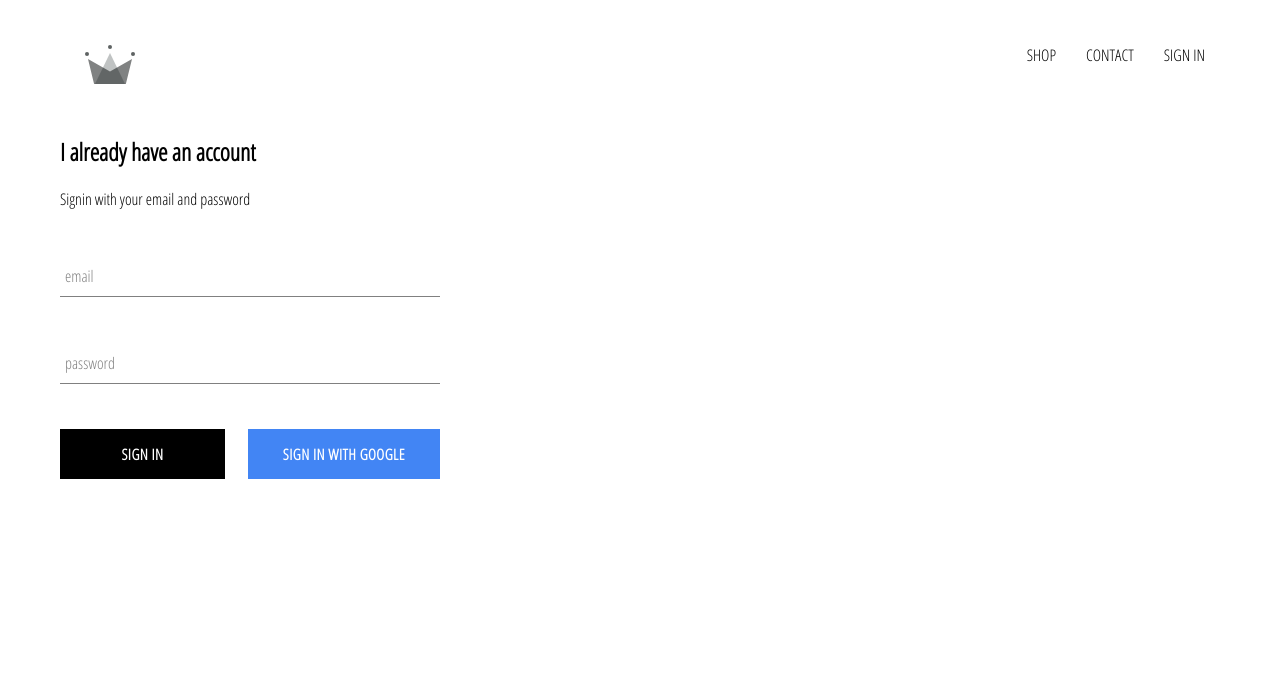
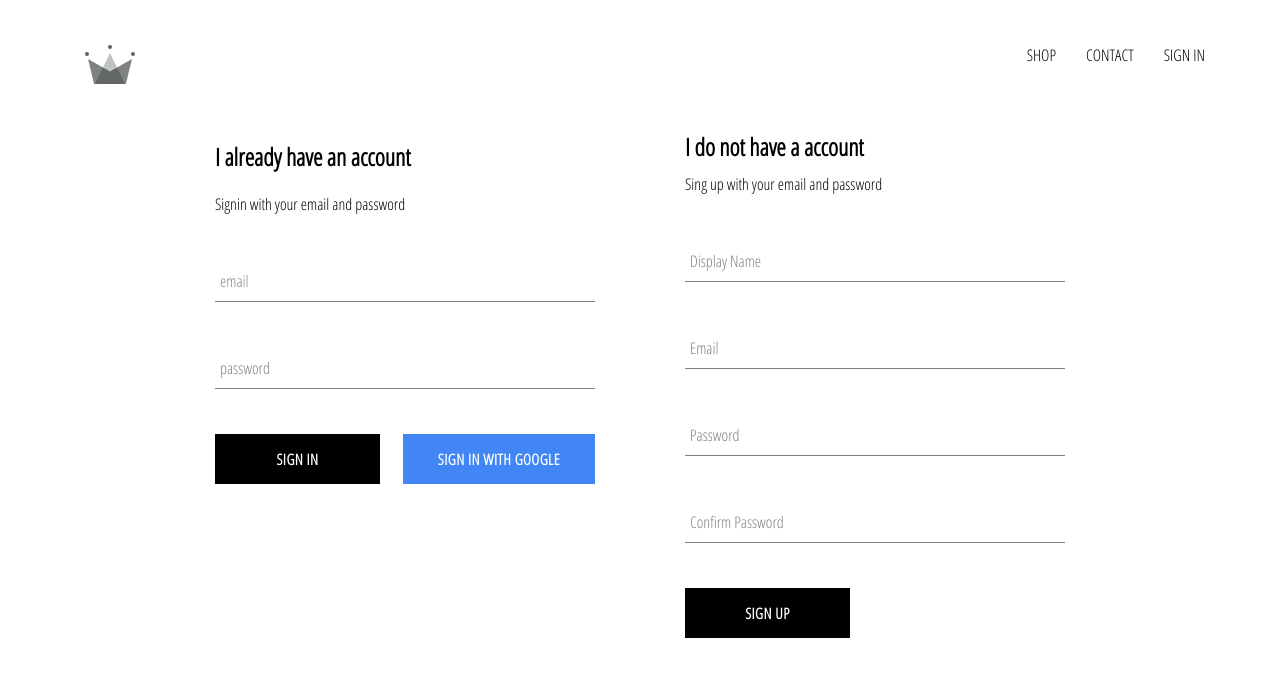
Before and after one commit to SnehaKul/crwn-clothing, a React (Create React App) app: page /signin in a window 1280 px wide. Shown: the top 676 px of the page. Built offline with nearby package versions, Linux system fonts and the light colour scheme; no server answers.

Commit message:
implemented firebase utils, included ability to store authenticated users into our firestore database

```diff
--- a/package.json
+++ b/package.json
@@ -6,7 +6,9 @@
     "@testing-library/jest-dom": "^5.11.6",
     "@testing-library/react": "^11.2.2",
     "@testing-library/user-event": "^12.3.0",
+    "base-64": "^1.0.0",
     "firebase": "^8.1.2",
+    "grpc": "^1.24.4",
     "node-sass": "^4.14.1",
     "react": "^17.0.1",
     "react-dom": "^17.0.1",
--- a/src/App.js
+++ b/src/App.js
@@ -5,7 +5,8 @@
 import ShopPage from './pages/shop/shop-component';
 import Header from './components/header/header-component';
 import SignInAndSignUpPage from './pages/sign-in-and-sign-up/sign-in-and-sign-up-component';
-import { auth } from './firebase/firebase.utils';
+import { auth, createUserProfileDocument } from './firebase/firebase.utils';
+import {decode, encode} from'base-64';
 
 class App extends React.Component {
   constructor(){
@@ -13,18 +14,39 @@
     this.state={
       currentUser: null
     }
+    if (!global.btoa) {
+      global.btoa = encode;
+    }
+    if (!global.atob) {
+      global.atob = decode;
+    }
   }
   unsubscribeFromAuth = null;
 
   componentDidMount(){
-    this.unsubscribeFromAuth = auth.onAuthStateChanged(user => {
-      this.setState({ currentUser: user});
-      console.log(user);
-    })
+    this.unsubscribeFromAuth = auth.onAuthStateChanged(async userAuth => {
+     if(userAuth){
+       const userRef = await createUserProfileDocument(userAuth);
+       userRef.onSnapshot(snapShot => {
+         this.setState({
+           currentUser: {
+             id: snapShot.id,
+             ...snapShot.data()
+           }
+         });
+         console.log(this.state);
+       });
+
+     }
+     else{
+       this.setState({ currentUser: userAuth })
+     }
+    });
   }
   componentWillUnmount(){
     this.unsubscribeFromAuth();
   }
+
   render() {
     return (
       <div >
--- a/src/components/form-input/form-input-component.jsx
+++ b/src/components/form-input/form-input-component.jsx
@@ -7,7 +7,10 @@
       <input className='form-input' onChange={handleChange} {...otherProps}/>
       {
           label ?
-          (<label className={`${otherProps.value.length ? 'shrink' : ''}form-input-label`}>
+          (<label className={`${
+              otherProps.value.length ? 'shrink' : ''
+              } form-input-label`}
+              >
               {label}
           </label>)
           : null
--- /dev/null
+++ b/src/components/sign-up/sign-up.component.jsx
@@ -0,0 +1,94 @@
+import React from 'react';
+import  FormInput from '../form-input/form-input-component';
+import CustomButton from '../custom-button/custom-button.component';
+
+import { auth, createUserProfileDocument } from '../../firebase/firebase.utils';
+import './sign-up.style.scss';
+
+class SignUp extends React.Component{
+    constructor(){
+        super();
+        this.state = {
+            displayName: '',
+            email: '',
+            password: '',
+            confirmPassword:''
+        };
+    }
+    handleSubmit = async event =>{
+        event.preventDefault();
+
+        const { displayName, email, password, confirmPassword } = this.state;
+
+        if(password !== confirmPassword){
+            alert("passwords don't match ");
+            return;
+        }
+        try{
+          const {user} = await auth.createUserWithEmailAndPassword(email, password);
+
+          await createUserProfileDocument(user, {displayName});
+
+          this.setState({
+            displayName: '',
+            email: '',
+            password: '',
+            confirmPassword:''
+        });
+        }catch(error){
+            console.log(error);
+
+        }
+    };
+    handleChange = (event) =>{
+        const { name, value } = event.target;
+        this.setState({ [name]: value });
+    };
+    render(){
+        const { displayName, email, password, confirmPassword } = this.state;
+        return(
+            <div className='sign-up'>
+                <h2 className='title'>I do not have a account</h2>
+                <span>Sing up with your email and password</span>
+                <form className='sign-up-form' onSubmit={this.handleSubmit}>
+                <FormInput
+            type='text'
+            name='displayName'
+            value={displayName}
+            onChange={this.handleChange}
+            label='Display Name'
+            required
+          />
+                    <FormInput
+            type='email'
+            name='email'
+            value={email}
+            onChange={this.handleChange}
+            label='Email'
+            required
+          />
+                   <FormInput
+            type='password'
+            name='password'
+            value={password}
+            onChange={this.handleChange}
+            label='Password'
+            required
+          />
+                    <FormInput
+            type='password'
+            name='confirmPassword'
+            value={confirmPassword}
+            onChange={this.handleChange}
+            label='Confirm Password'
+            required
+          />
+                    <CustomButton type='submit'>SIGN UP</CustomButton>
+
+                </form>
+            </div>
+        )
+    }
+}
+
+export default SignUp;
--- /dev/null
+++ b/src/components/sign-up/sign-up.style.scss
@@ -0,0 +1,10 @@
+.sign-up{
+    display:flex;
+    flex-direction:column;
+    width: 380px;
+
+    .title{
+        margin: 10px 0;
+
+    }
+}
--- a/src/firebase/firebase.utils.js
+++ b/src/firebase/firebase.utils.js
@@ -5,12 +5,37 @@
 const config = {
     apiKey: "AIzaSyAyWg2u_uCfWzu_Wcsw23C8OVWUG60KKWs",
     authDomain: "crwn-db-51f09.firebaseapp.com",
+    databaseURL: 'https://crwn-db-51f09.firebaseio.com',
     projectId: "crwn-db-51f09",
     storageBucket: "crwn-db-51f09.appspot.com",
     messagingSenderId: "571553488914",
     appId: "1:571553488914:web:806434d92a3609909478cb",
     measurementId: "G-8PLER13136"
   };
+
+  export const createUserProfileDocument = async(userAuth, additionalData) =>{
+    if(!userAuth) return;
+    const userRef = firestore.doc(`users/${userAuth.uid}`);
+    const snapShot = await userRef.get();
+
+    if(!snapShot.exists){
+      const { displayName, email} = userAuth;
+      const createdAt = new Date();
+      try{
+         await userRef.set({
+           displayName,
+           email,
+           createdAt,
+           ...additionalData
+         })
+      }catch(error){
+         console.log('error creating user ', error.message);
+      }
+    }
+    return userRef;
+  };
+
+
 
   firebase.initializeApp(config);
 
--- a/src/pages/sign-in-and-sign-up/sign-in-and-sign-up-component.jsx
+++ b/src/pages/sign-in-and-sign-up/sign-in-and-sign-up-component.jsx
@@ -1,10 +1,12 @@
 import React from 'react';
 import SignIn from '../../components/signin/signin-component';
+import SignUp from '../../components/sign-up/sign-up.component';
 import './sign-in-and-sign-up-style.scss';
 
 const SignInAndSignUpPage = () => (
     <div className='sign-in-and-sign-up'>
         <SignIn />
+        <SignUp />
     </div>
 )
 export default  SignInAndSignUpPage;
--- a/src/pages/sign-in-and-sign-up/sign-in-and-sign-up-style.scss
+++ b/src/pages/sign-in-and-sign-up/sign-in-and-sign-up-style.scss
@@ -0,0 +1,6 @@
+.sign-in-and-sign-up{
+    width:850px;
+    display:flex;
+    justify-content: space-between;
+    margin:30px auto;
+}
```
Also changed, not shown: 2 other files (tests, documents, lock files or other folders).
